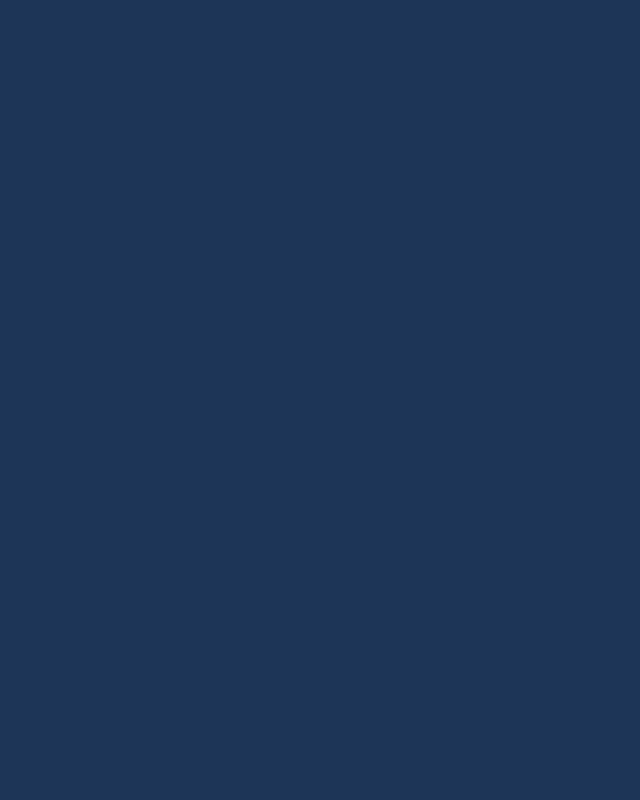
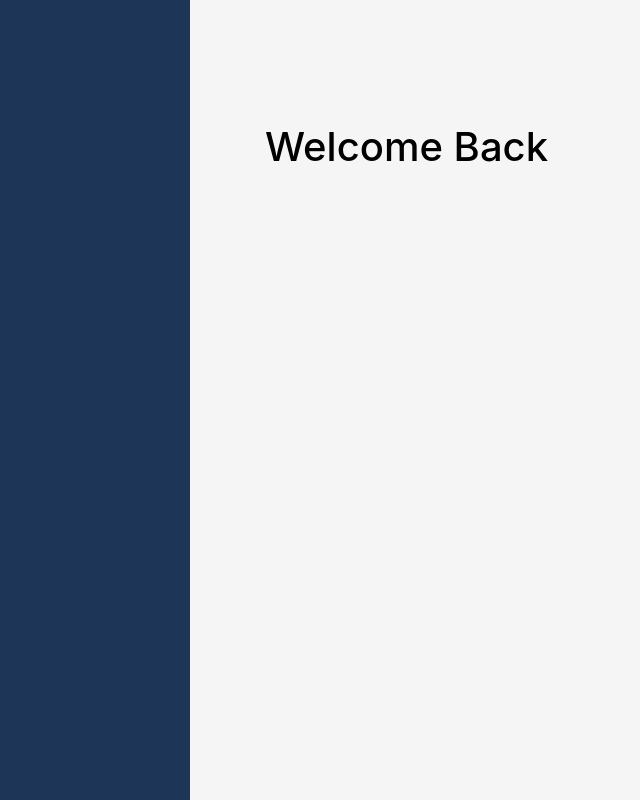
Before and after one commit to dhruv6-6/temp-chat-name, a React (Create React App) app in the folder client/: page / in a window 1280 px wide. Shown: the whole page, without its empty margins (640-1280 px from the left). Built offline with nearby package versions, Linux system fonts and the light colour scheme.

Commit message:
signup screen first commit

```diff
--- a/client/src/windows/signup/Signup.css
+++ b/client/src/windows/signup/Signup.css
@@ -1,7 +1,47 @@
 .full_screen_box{
-    position: relative;
+    display: flex;
+    flex-direction: row;
     height: 100vh;
     width: 100vw;
-    background-color: red;
     background: #1D3557;
+    justify-content: right;
 }
+
+.login_area{
+    display: flex;
+    flex-direction: column;
+    align-items: center;
+    height: 100%;
+    width: 450px;
+    background: #F5F5F5;
+}
+
+.welcome{
+    width: 300px;
+    height: 90px;
+    margin-top: 110px;
+}
+.username{
+    width: 300px;
+    height: 90px;
+}
+.password{
+    width: 300px;
+    height: 90px;
+}
+.welcome_message{
+
+width: 100%;
+left: 953.16px;
+top: 212px;
+
+font-family: 'Inter';
+font-style: normal;
+font-weight: 500;
+font-size: 40px;
+line-height: 74px;
+display: flex;
+align-items: center;
+
+color: #000000;
+}
--- a/client/src/windows/signup/Signup.js
+++ b/client/src/windows/signup/Signup.js
@@ -5,6 +5,13 @@ import './Signup.css'
 const Signup = ()=>{
     return(
         <div className="full_screen_box">
+            <div className='login_area'>
+                <div className='welcome'>
+                    <p1 className="welcome_message">Welcome Back</p1>
+                </div>
+                <div className='username'></div>
+                <div className='password'></div>
+            </div>
         </div>
     )
 }
```
